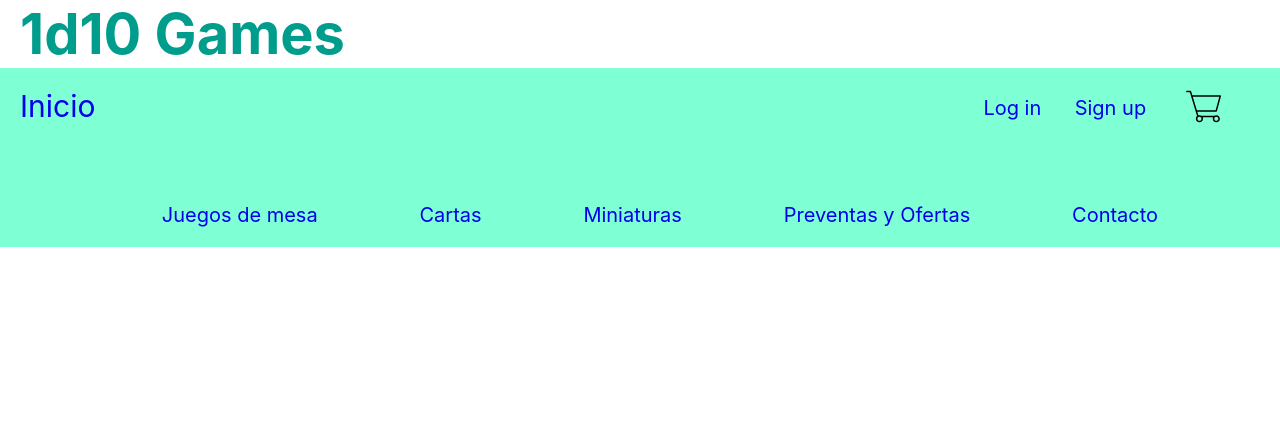
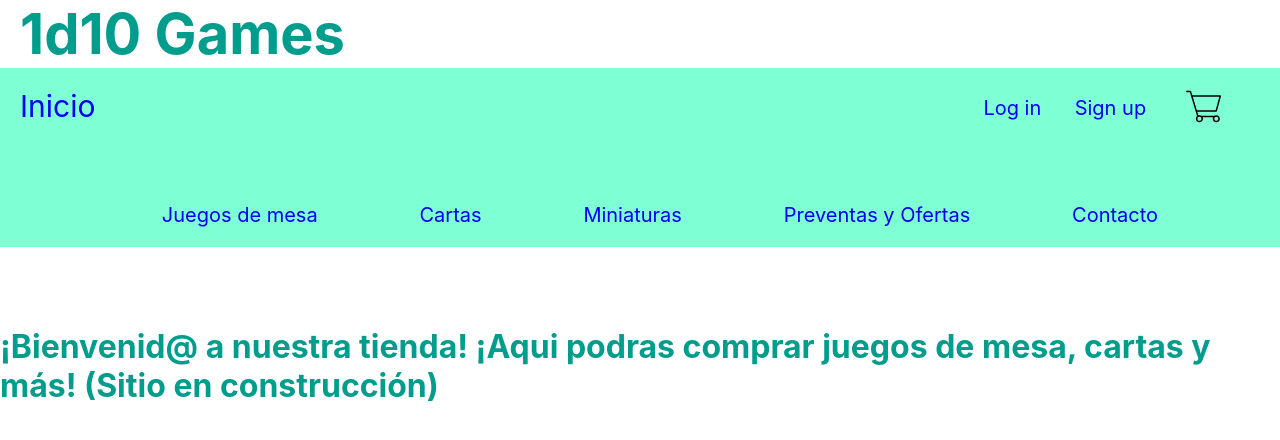
Before and after one commit to Fernando-Andres-Ramos/ProyectoFinal_React, a React (Create React App) app: page / in a window 1280 px wide. Shown: the top 440 px of the page. Built offline with nearby package versions, Linux system fonts and the light colour scheme.

Commit message:
creado el componente ItemListContainer

```diff
--- a/src/App.js
+++ b/src/App.js
@@ -1,12 +1,14 @@
 import React from 'react';
 import { NavBar } from './components/NavBar/NavBar';
-import { CardWidget } from './components/CardWidget/CardWidget';
+import { ItemListContainer } from './containers/ItemListContainer/ItemListCointainer';
+function App() {
 
-function App() {
+  const Mensaje ='¡Bienvenid@ a nuestra tienda! ¡Aqui podras comprar juegos de mesa, cartas y más! (Sitio en construcción)';
 
   return (
     <div>
       <NavBar />
+      <ItemListContainer text={Mensaje}/>
     </div>
   );
 }
--- /dev/null
+++ b/src/containers/ItemListContainer/ItemListCointainer.jsx
@@ -0,0 +1,11 @@
+import React from 'react';
+import styles from './ItemListContainer.module.css'
+
+export function ItemListContainer(greetings){
+  //Este es el contenedor para el futuro catalogo
+  return(
+    <div className={styles.container}>
+      <h3 className={styles.text}>{greetings.text}</h3>
+    </div>
+  )
+}
--- /dev/null
+++ b/src/containers/ItemListContainer/ItemListContainer.module.css
@@ -0,0 +1,11 @@
+.container{
+  margin-top: 5rem;
+  width: 100%;
+  display: flex;
+  justify-content: center;
+}
+
+.text{
+  color: #009C8C;
+  font-size: 2rem;
+}
```
